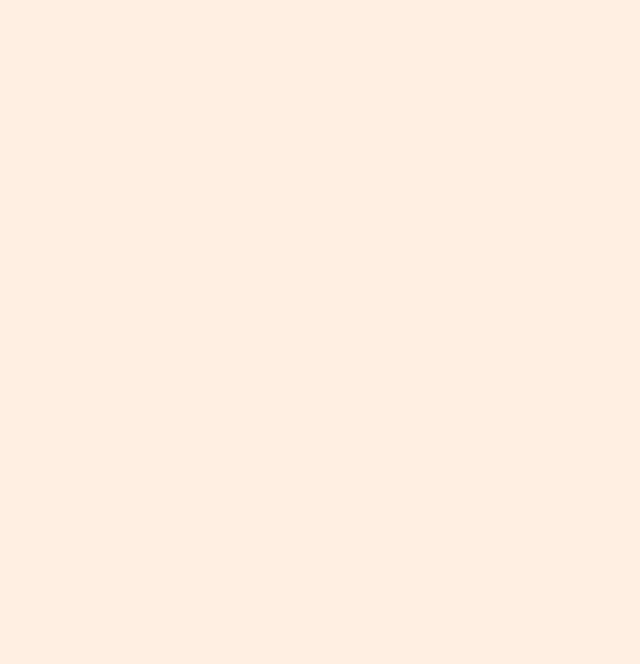
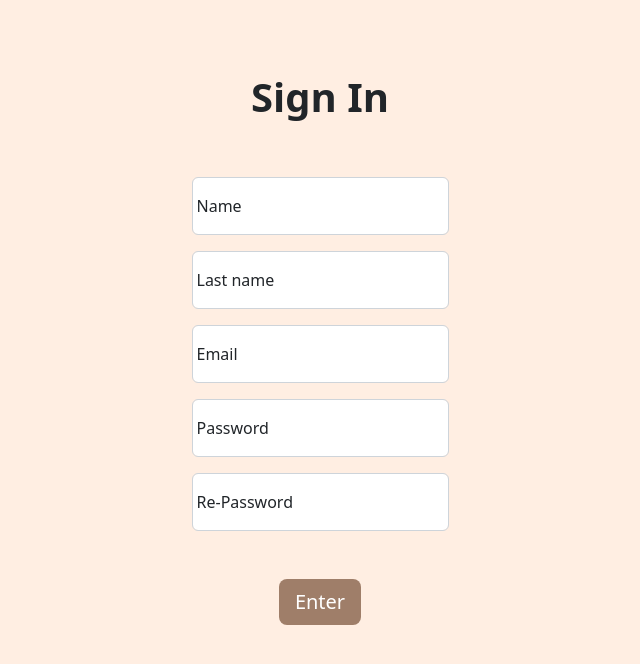
Before and after one commit to cs4800-camms/frontend, a React (Create React App) app in the folder my-app/: page /signin in a window 1280 px wide. Before the commit this address had no page. Shown: the top 664 px of the page, without its empty margins (320-960 px from the left). Built offline with nearby package versions, Linux system fonts and the light colour scheme.

Commit message:
landing,login,signin pages

```diff
--- a/my-app/src/components/app/App.js
+++ b/my-app/src/components/app/App.js
@@ -5,6 +5,9 @@ import AddTripPage from '../../pages/AddTripPage';
 import ItineraryPage from '../../pages/itinerary/ItineraryPage';
 import EditTripPage from '../../pages/EditTripPage';
 import GlobalContext from "../../context/global"
+import LogInPage from "../../pages/LogInPage"
+import LandingPage from "../../pages/LandingPage"
+import SignInPage from "../../pages/SignInPage";
 
 export default function App() {
     const [tripList, setTripList] = useState([]);
@@ -21,6 +24,11 @@ export default function App() {
                         <Route path='/add-trip' element={<AddTripPage />}></Route>
                         <Route path='/itinerary' element={<ItineraryPage />}></Route>
                         <Route path='/edit' element={<EditTripPage />}></Route>
+                        <Route path='/login' element={<LogInPage />}></Route>
+                        <Route path='/signin' element={<SignInPage />}></Route>
+                        <Route path='/landing' element={<LandingPage />}></Route>
+
+
                     </Routes>
                 </BrowserRouter>
             </div>
--- /dev/null
+++ b/my-app/src/pages/LandingPage.js
@@ -0,0 +1,40 @@
+import React  from 'react';
+import { useNavigate } from 'react-router-dom';
+import "bootstrap/dist/css/bootstrap.min.css";
+import Logo from '/Users/nishatourjob/Repo/frontend/my-app/src/components/Trippy_logo.png'
+
+
+
+export default function LandingPage(){
+    const navigate = useNavigate();
+
+    const navigateToLogin = () => {
+        navigate("/login");
+    }
+    const navigateToSignin = () => {
+        navigate("/Signin");
+    }
+    return(
+        <body>
+            <br></br><br></br>
+            <h1>Welcome to Trippy Travel</h1>
+            <br></br>
+
+            <div class="col-auto">
+                <img style={{width:300, height:300}} src={Logo} alt="Trippy Logo" />
+            </div>
+
+            <br></br><br></br>
+
+            <div class="col-auto">
+                    <button onClick={navigateToLogin} class="btn btn-primary btn-lg">Log In</button>
+            </div>
+            <br></br>
+            <div class="col-auto">
+                    <button onClick={navigateToSignin} class="btn btn-primary btn-lg">Sign In</button>
+            </div>
+
+
+        </body>
+    )
+}
--- /dev/null
+++ b/my-app/src/pages/LogInPage.js
@@ -0,0 +1,33 @@
+import React  from 'react';
+import { useNavigate } from 'react-router-dom';
+import "bootstrap/dist/css/bootstrap.min.css";
+export default function LogIn(){
+    const navigate = useNavigate();
+
+    const navigateToHome = () => {
+        navigate("/");
+    }
+
+    return(
+        <body>
+            <br></br><br></br>
+            <h1>Log In</h1>
+            <br></br><br></br>
+            <form class="row gy-2 gx-3 align-items-center " >
+                <div class="form-floating mb-3">
+                    <input type="text" class="form-control" id="floatingInput" placeholder="Email"/>
+                    <label for="floatingInput">Email</label>
+                </div>
+
+                <div class="form-floating mb-3">
+                    <input type="password" class="form-control" id="floatingInput" placeholder="Password"/>
+                    <label for="floatingInput">Password</label>
+                </div>
+                <br></br>
+                <div class="col-auto">
+                    <button onClick={navigateToHome} class="btn btn-primary btn-lg">Enter</button>
+                </div>
+            </form>
+        </body>
+    )
+}
--- /dev/null
+++ b/my-app/src/pages/SignInPage.js
@@ -0,0 +1,48 @@
+import React  from 'react';
+import { useNavigate } from 'react-router-dom';
+import "bootstrap/dist/css/bootstrap.min.css";
+export default function SignInPage(){
+    const navigate = useNavigate();
+
+    const navigateToHome = () => {
+        navigate("/");
+    }
+    return(
+        <body>
+            <br></br><br></br>
+            <h1>Sign In</h1>
+            <br></br><br></br>
+            <form class="row gy-2 gx-3 align-items-center " >
+                <div class="form-floating mb-3">
+                    <input type="text" class="form-control" id="floatingInput" placeholder="Name"/>
+                    <label for="floatingInput">Name</label>
+                </div>
+
+                <div class="form-floating mb-3">
+                    <input type="text" class="form-control" id="floatingInput" placeholder="Last name"/>
+                    <label for="floatingInput">Last name</label>
+                </div>
+
+                <div class="form-floating mb-3">
+                    <input type="email" class="form-control" id="floatingInput" placeholder="Email"/>
+                    <label for="floatingInput">Email</label>
+                </div>
+
+                <div class="form-floating mb-3">
+                    <input type="password" class="form-control" id="floatingInput" placeholder="Password"/>
+                    <label for="floatingInput">Password</label>
+                </div>
+
+                <div class="form-floating mb-3">
+                    <input type="password" class="form-control" id="floatingInput" placeholder="Re-Password"/>
+                    <label for="floatingInput">Re-Password</label>
+                </div>
+
+                <br></br>
+                <div class="col-auto">
+                    <button onClick={navigateToHome} class="btn btn-primary btn-lg">Enter</button>
+                </div>
+            </form>
+        </body>
+    )
+}
```
Also changed, not shown: my-app/src/components/Trippy_logo.png (added).
